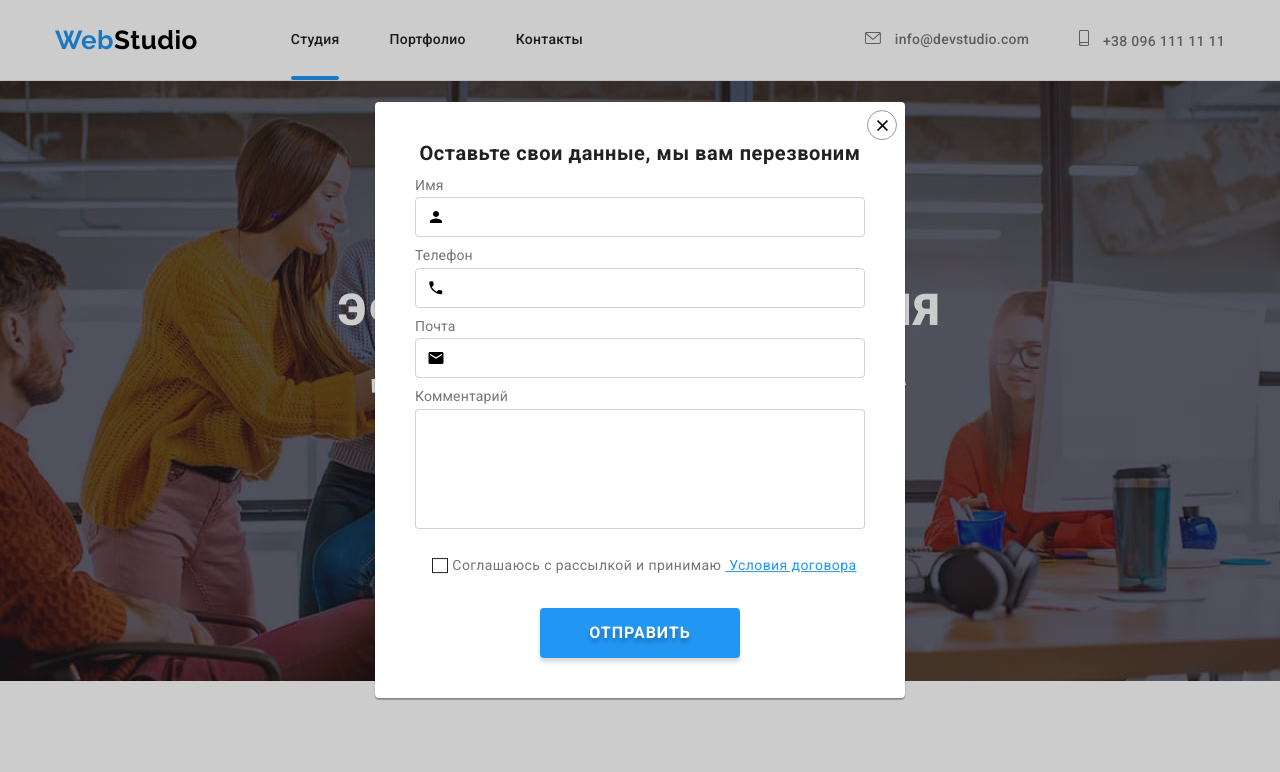
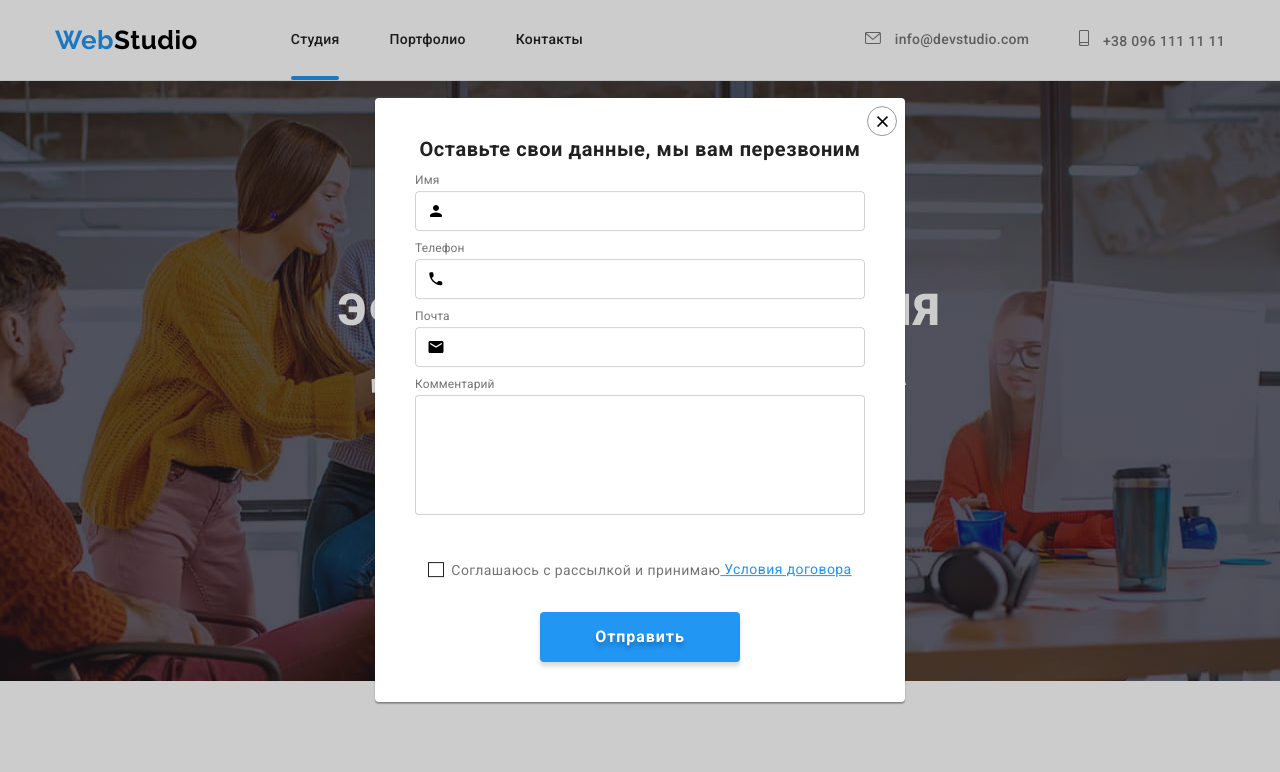
Before and after one commit to Tauzhnianskyi/goit-markup-hw-05, a plain HTML site: page index.html in a window 1280 px wide. Both pictures are taken after a click on the button "Заказать услугу". Shown: the top 772 px of the page. Drawn offline with nearby package versions, Linux system fonts and the light colour scheme.

Commit message:
hw-06 mistakes fixed

```diff
--- a/css/styles.css
+++ b/css/styles.css
@@ -874,8 +874,8 @@ class
   transition: fill 250ms cubic-bezier(0.4, 0, 0.2, 1);
 }
 
-.close-btn:hover,
-.close-btn:focus {
+.modal-close-btn:hover .close-btn,
+.modal-close-btn:focus .close-btn {
   fill: var(--accent-color);
 }
 
@@ -929,17 +929,20 @@ class
   margin: auto;
 }
 
-.modal-label,
-textarea {
-  font-size: 14px;
-  line-height: 1.17;
+.modal-label {
+  font-size: 12px;
+  line-height: calc(14 / 12);
   letter-spacing: 0.01em;
   color: var(--secondary-text-color);
   margin-bottom: 4px;
+  display: block;
 }
 
-.modal-label {
-  display: block;
+.textarea {
+  font-size: 14px;
+  line-height: calc(16 / 14);
+  letter-spacing: 0.01em;
+  color: rgba(117, 117, 117, 0.5);
 }
 
 .modal-text-area {
@@ -989,6 +992,7 @@ textarea {
   justify-content: center;
   align-items: center;
   border: 1px solid var(--primary-text-color);
+  margin-right: 7px;
 }
 
 .check-text {
@@ -996,23 +1000,20 @@ textarea {
   line-height: calc(24 / 14);
   letter-spacing: 0.03em;
   color: var(--secondary-text-color);
+
+  display: flex;
+  justify-content: center;
+  align-items: center;
 }
 
 .check-icon {
   fill: transparent;
 }
 
-/* .check-text:before {
-  content: '';
-  width: 16px;
-  height: 15px;
-  border: 1px solid var(--primary-text-color);
-  margin-right: 8px;
-} */
-
 .input-check:checked + .check-text span {
   border: none;
   background-color: var(--accent-color);
+  border-radius: 4px;
 }
 
 .input-check:checked + .check-text .check-icon {
@@ -1029,14 +1030,6 @@ textarea {
   cursor: pointer;
 }
 
-/* .input-check:checked + .check-text:before {
-  background-color: var(--accent-color);
-  background-image: url(../images/check.svg);
-  background-repeat: no-repeat;
-  background-position: center;
-  border: none;
-} */
-
 .check-btn {
   margin-top: 30px;
 }
--- a/index.html
+++ b/index.html
@@ -483,7 +483,7 @@
                         Соглашаюсь с рассылкой и принимаю <a href="" class="agreement">&nbspУсловия договора</a>
                         </label>
                 </div>
-                <button type="submit" class="check-btn btn-primary">ОТПРАВИТЬ</button>
+                <button type="submit" class="check-btn btn-primary">Отправить</button>
                 </form>
         </div>
     </div>
```
